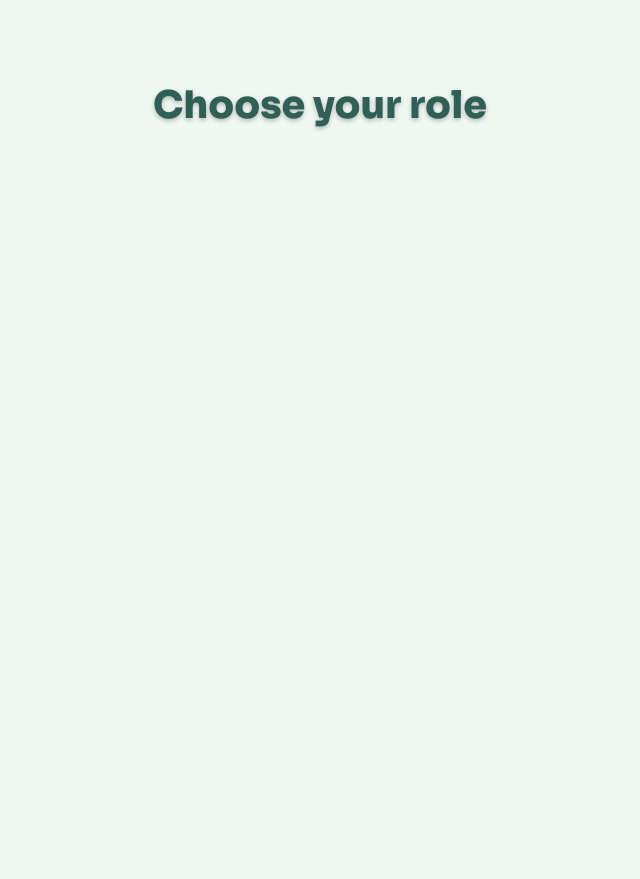
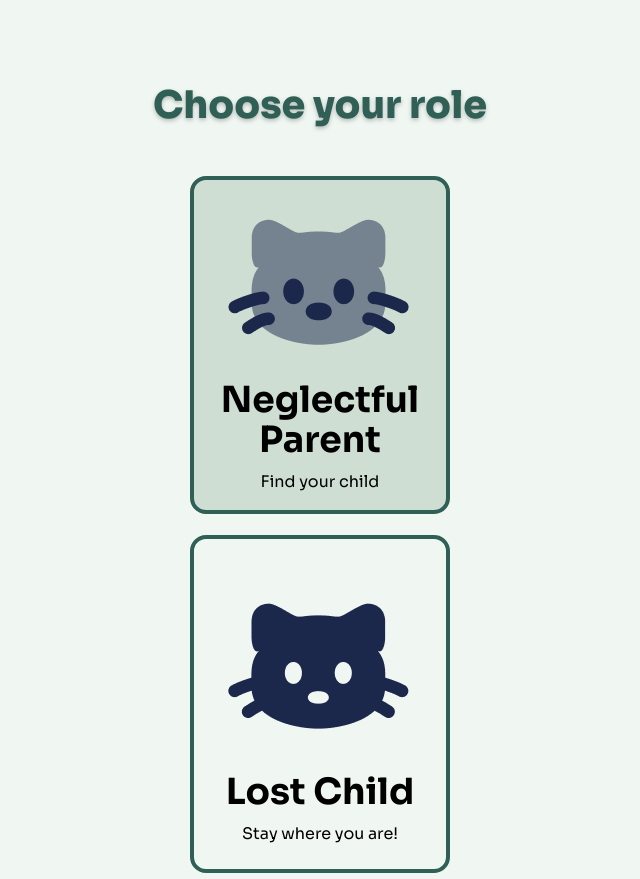
Before and after one commit to daniel-panhead/wy.ai, a React (Vite) app in the folder frontend/: page /select-role in a window 1280 px wide. Shown: the whole page, without its empty margins (320-960 px from the left). Built offline with nearby package versions, Linux system fonts and the light colour scheme.

Commit message:
Finished role page

```diff
--- a/frontend/src/components/RoleCard.tsx
+++ b/frontend/src/components/RoleCard.tsx
@@ -1,7 +1,7 @@
 import parentLogo from "../assets/parent.png"
 import childLogo from "../assets/child.png"
 
-const RoleCard = ({ role }) => {
+const RoleCard = ({ role, className }) => {
     const roleMap = {
         parent : {
             style : "bg-[#CFDED2]",
@@ -19,7 +19,7 @@ const RoleCard = ({ role }) => {
     return (
         <div className={roleMap[role].style +
             " w-[16.25rem] h-[21.125rem] flex flex-col justify-center items-center gap-y-[0.625rem] \
-                rounded-2xl border-4 border-[#305F56]"}>
+                rounded-2xl border-4 border-[#305F56] " + className}>
             <img src={roleMap[role].logo} />
             <h2 className="text-4xl text-center font-bold"> { roleMap[role].role } </h2>
             <p> {roleMap[role].tagline} </p>
--- a/frontend/src/pages/Role_Selector.tsx
+++ b/frontend/src/pages/Role_Selector.tsx
@@ -1,11 +1,16 @@
+import RoleCard from "../components/RoleCard"
+
 const RoleSelector = () => {
 
     return (
-      <div className="flex flex-col">
+      <div className="flex flex-col items-center">
           <h1 className="text-[#305F56] text-center drop-shadow-[0_2px_2px_rgba(0,0,0,0.25)]
-          text-[38px] font-[800] px-[30px] pt-[77px] pb-[745px]">
+          text-[38px] font-[800] mt-[4.81rem]">
             Choose your role
           </h1>
+
+          <RoleCard role="parent" className="mt-[2.61rem]"/>
+          <RoleCard role="child" className="mt-[1.31rem]"/>
       </div>
     )
 }
```
